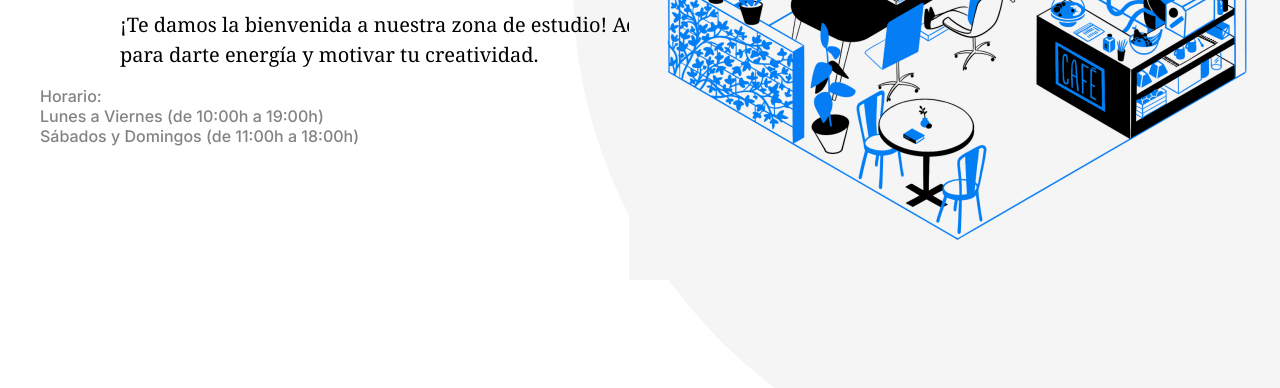
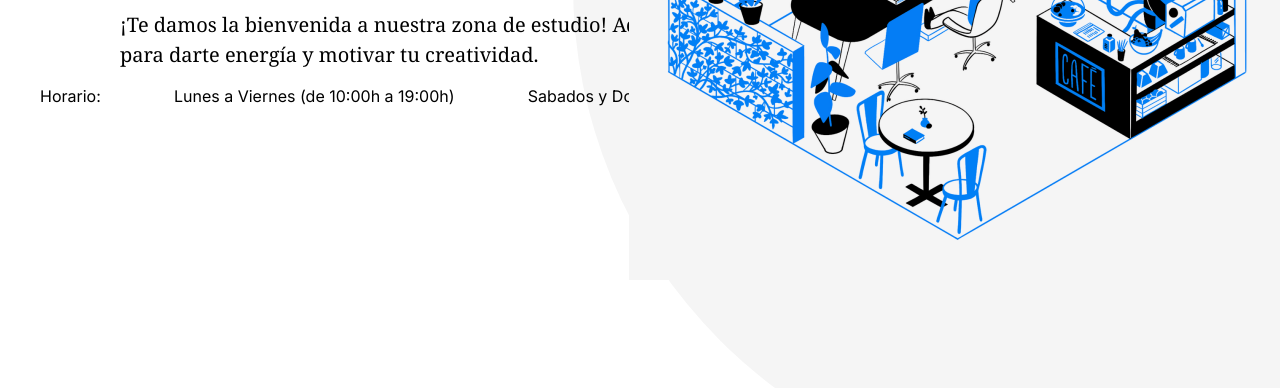
Before and after one commit to LDuarte37/web_project_coffeeshop, a plain HTML site: page index.html in a window 1280 px wide. Shown: the part 412-800 px from the top of the page. Drawn offline with Linux system fonts and the light colour scheme; files whose address does not match are found by name.

Commit message:
Update header footer section with improved schedule and address formatting

```diff
--- a/index.html
+++ b/index.html
@@ -65,12 +65,14 @@
                 />
 
                 <div class="header__footer">
-                    <p class="header__schedule">
-                        Horario:<br />
-                        Lunes&nbsp;a&nbsp;Viernes&nbsp;(de&nbsp;10:00h&nbsp;a&nbsp;19:00h)<br />
-                        Sábados&nbsp;y&nbsp;Domingos&nbsp;(de&nbsp;11:00h&nbsp;a&nbsp;18:00h)
+                    <p class="header__paragraph">Horario:</p>
+                    <p class="header__paragraph">
+                        Lunes&nbsp;a&nbsp;Viernes&nbsp;(de&nbsp;10:00h&nbsp;a&nbsp;19:00h)
                     </p>
-                    <p class="header__address">
+                    <p class="header__paragraph">
+                        Sabados&nbsp;y&nbsp;Domingos&nbsp;(de&nbsp;11:00h&nbsp;a&nbsp;18:00h)
+                    </p>
+                    <p class="header__paragraph">
                         Avenida del Éxito 200, Ciudad Triple Peaks
                     </p>
                 </div>
```
